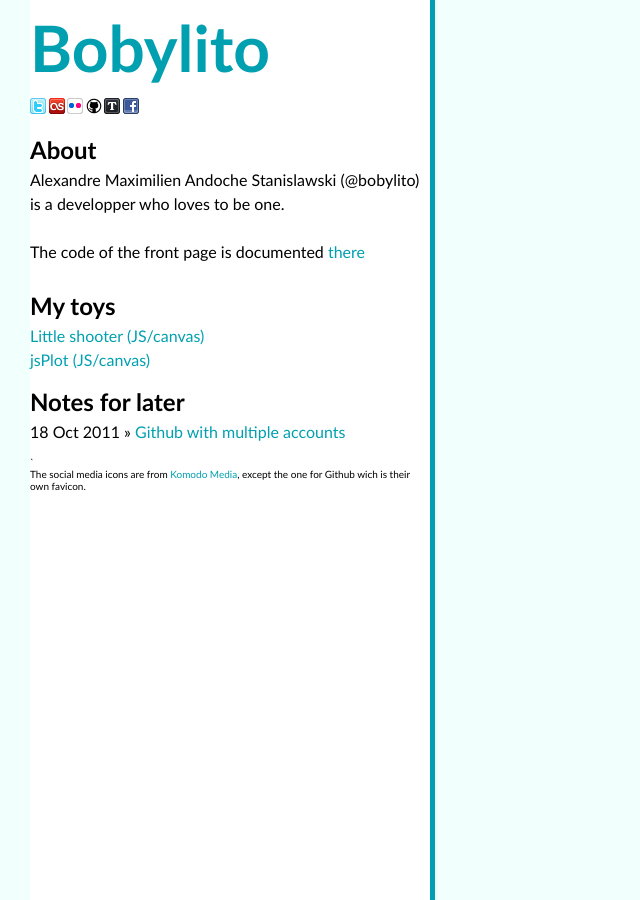
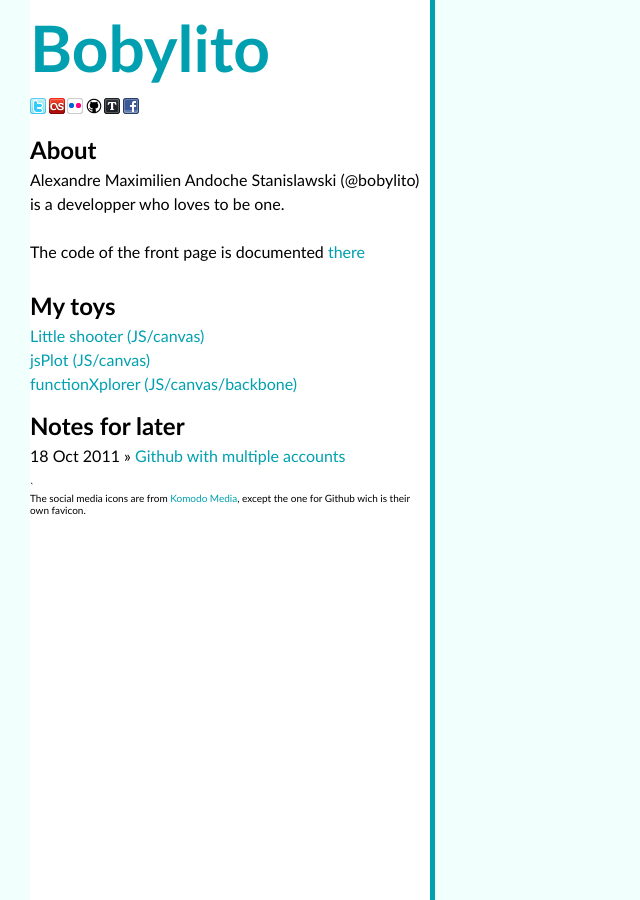
Before and after one commit to bobylito/bobylito.github.com, a Jekyll site: the page built from index.html, in a window 1280 px wide. Shown: the whole page, without its empty margins (0-640 px from the left). Built offline with Jekyll 4.4.1, drawn with Linux system fonts in a browser that asks for light colours; Markdown is read by kramdown in place of the engine named in the settings.

Commit message:
Added functionXplorer link

```diff
--- a/index.html
+++ b/index.html
@@ -13,6 +13,7 @@
 <ul>
   <li><a href="http://bobylito.github.com/little-shooter/" class="toy" data-width="510px" data-height="555px">Little shooter (JS/canvas)</a></li>
   <li><a href="http://bobylito.github.com/jsPlot/" class="toy" data-width="555px" data-height="600px">jsPlot (JS/canvas)</a></li>
+  <li><a href="http://bobylito.github.com/functionXplorer/" class="toy" data-width="600px" data-height="600px">functionXplorer (JS/canvas/backbone)</a></li>
 </ul>
 </section>
 
```
